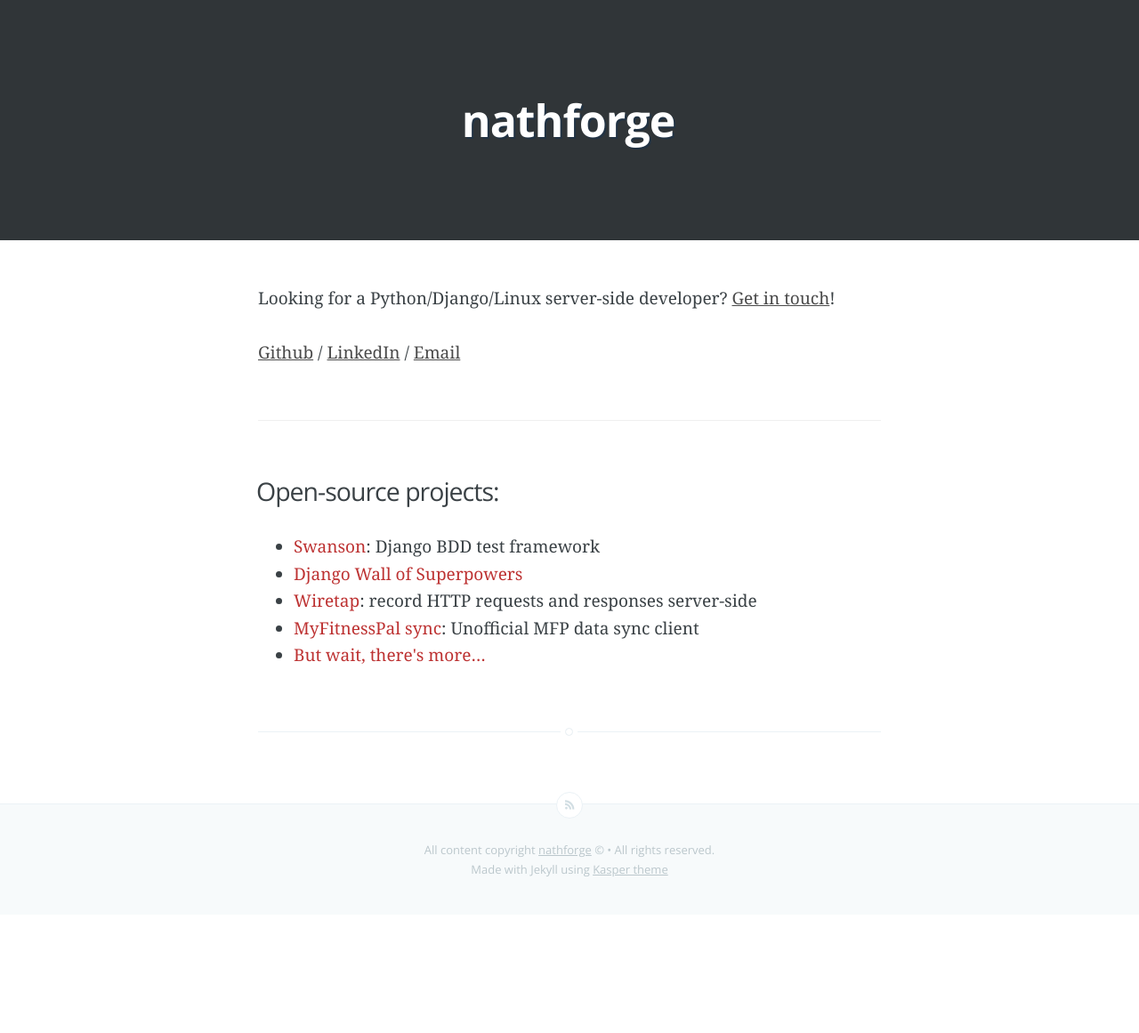
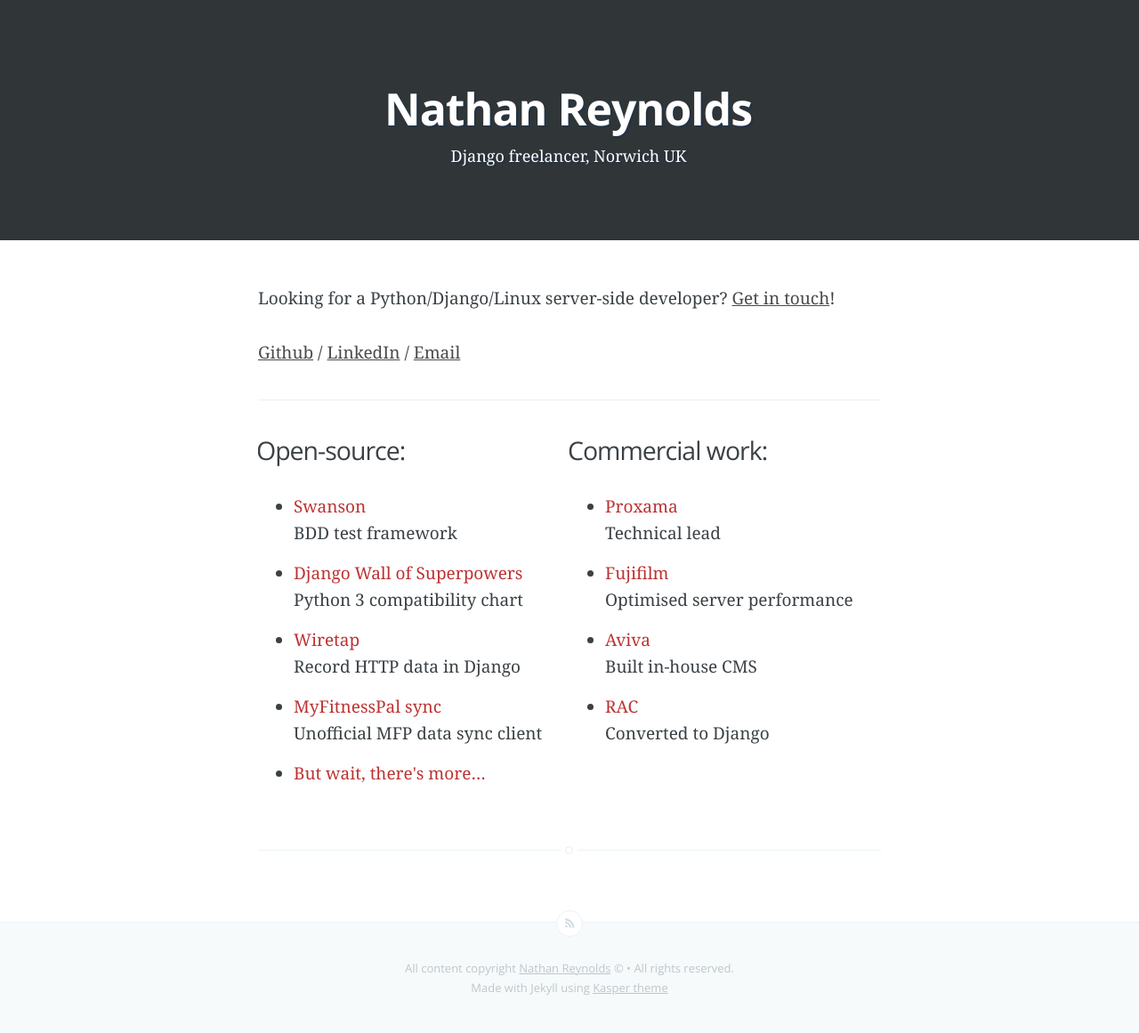
Before and after one commit to nathforge/nathforge.github.io, a Jekyll site: the page built from index.html, in a window 1280 px wide. Shown: the whole page at 89% size. Built offline with Jekyll 4.4.1, drawn with Linux system fonts in a browser that asks for light colours; Markdown is read by kramdown in place of the engine named in the settings; the list of posts is cut into pages by our own code; before the commit the page ends 1028 px from its top, so only the background shows below that.

Commit message:
Add commercial work

```diff
--- a/_config.yml
+++ b/_config.yml
@@ -1,5 +1,5 @@
-name: nathforge
-#description: ""
+name: Nathan Reynolds
+description: "Django freelancer, Norwich UK"
 
 markdown: redcarpet
 highlighter: 'pygments'
--- a/index.html
+++ b/index.html
@@ -7,6 +7,7 @@
 
 <style>
 ul a { color: #BD3232; text-decoration: none; }
+.projects li { margin-bottom: 0.75em; }
 </style>
 
 <header class="site-head" {% if page.cover %} style="background-image: url({{ page.cover }})"{% endif %}>
@@ -37,15 +38,28 @@
             <a href="https://www.linkedin.com/profile/view?id=378757804">LinkedIn</a> /
             <a href="mailto:email@nreynolds.co.uk">Email</a>
         </p>
-        <hr>
-        <h2 style="font-weight: normal; font-size: 150%">Open-source projects:</h2>
-        <ul>
-            <li><a href="https://github.com/nathforge/django-swanson">Swanson</a>: Django BDD test framework</li>
-            <li><a href="http://djangowos.com">Django Wall of Superpowers</a></li>
-            <li><a href="https://github.com/nathforge/django-wiretap">Wiretap</a>: record HTTP requests and responses server-side</li>
-            <li><a href="https://github.com/nathforge/myfitnesspal-sync">MyFitnessPal sync</a>: Unofficial MFP data sync client</li>
-            <li><a href="https://github.com/nathforge">But wait, there's more&hellip;</a></li>
-        </ul>
+        <hr style="margin: 2em 0">
+        <div style="overflow: auto; width: 100%" class="projects">
+            <div style="width: 50%; float: left">
+                <h2 style="font-weight: normal; font-size: 150%">Open-source:</h2>
+                <ul>
+                    <li><a href="https://github.com/nathforge/django-swanson">Swanson</a><br>BDD test framework</li>
+                    <li><a href="http://djangowos.com">Django Wall of Superpowers</a><br>Python 3 compatibility chart</li>
+                    <li><a href="https://github.com/nathforge/django-wiretap">Wiretap</a><br>Record HTTP data in Django</li>
+                    <li><a href="https://github.com/nathforge/myfitnesspal-sync">MyFitnessPal sync</a><br>Unofficial MFP data sync client</li>
+                    <li><a href="https://github.com/nathforge">But wait, there's more&hellip;</a></li>
+                </ul>
+            </div>
+            <div style="width: 50%; float: right">
+                <h2 style="font-weight: normal; font-size: 150%">Commercial work:</h2>
+                <ul>
+                    <li><a href="http://www.proxama.com/">Proxama</a><br>Technical lead</li>
+                    <li><a href="http://www.fujifilm.com/">Fujifilm</a><br>Optimised server performance</li>
+                    <li><a href="http://www.aviva.co.uk/">Aviva</a><br>Built in-house CMS</li>
+                    <li><a href="http://www.rac.co.uk/">RAC</a><br>Converted to Django</li>
+                </ul>
+            </div>
+        </div>
     </article>
 
     <!--
```
